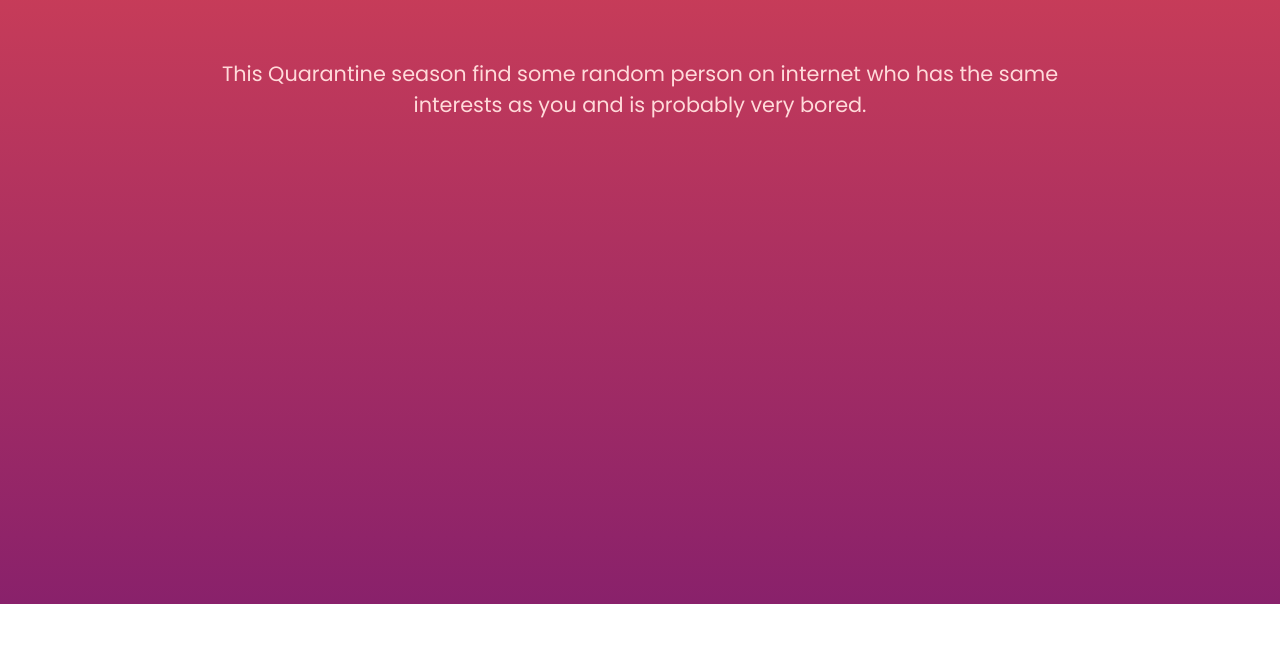
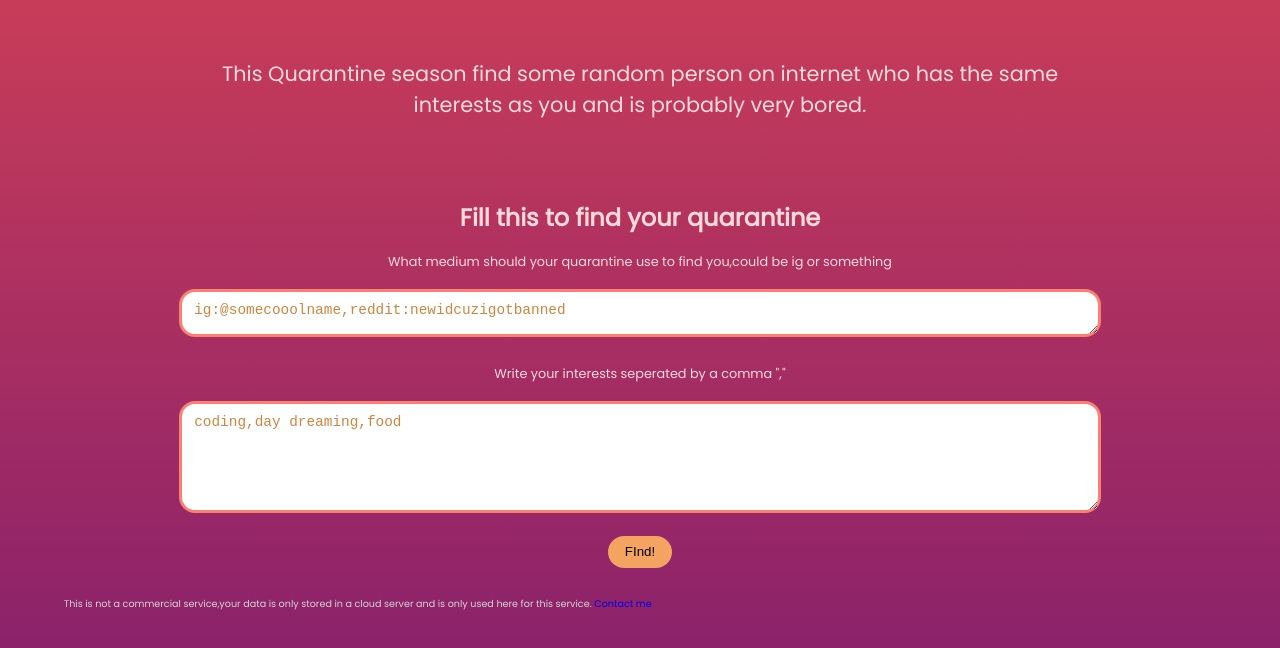
Before and after one commit to iam-Akshat/findQuarantine, a website: page public/index.html in a window 1280 px wide. Shown: the part 196-844 px from the top of the page. Before the commit the page ends 800 px from the top, so only its background shows below. Drawn offline with Linux system fonts and the light colour scheme.

Commit message:
form is complete,some animations to be added later

```diff
--- a/public/index.html
+++ b/public/index.html
@@ -18,11 +18,20 @@
         <section id="intro">
             <p>This Quarantine season find some random person on internet who has the same interests as you and is probably very bored.</p>
         </section>
-        <section id="form">
+        <section id="form-container">
             <form action="/" method="post">
-
+                <h1>Fill this to find your quarantine</h1>
+                <label style="margin:1rem;font-size: 0.8rem ;"for="cid">What medium should your quarantine use to find you,could be ig or something</label>
+                <textarea name="cid" id="cid" placeholder="ig:@somecooolname,reddit:newidcuzigotbanned"></textarea>
+                <label style="margin-top:3rem;font-size: 0.8rem ;"for="tags">Write your interests seperated by a comma ","</label>
+                <textarea name="intags" id="tags" cols="30" rows="10" placeholder="coding,day dreaming,food"></textarea>
+                <button id="submit" type="submit">FInd!</button>
             </form>
         </section>
+        <footer>
+            This is not a commercial service,your data is only stored in a cloud server and is only used here for this service.
+            <a href="mailto:masterakshata@gmail.com">Contact me</a>
+        </footer>
     </div>
 </body>
 </html>
--- a/public/styles.scss
+++ b/public/styles.scss
@@ -3,16 +3,75 @@
     padding: 0;
     box-sizing: border-box;
 }
+
+#form-container{
+    label{
+        line-height: 0.1rem ;
+    }
+    h1{
+        margin-bottom: 0.8rem;
+    }
+    textarea{
+        border-radius: 16px;
+        border: 3px solid salmon;
+        padding: 10px 12px;
+        &:focus{
+            outline: none;
+        }
+    }
+    text-align: center;
+    display: flex;
+    width: 80%;
+    flex-direction: column;
+    align-items: center;
+    margin: 5rem auto 0 auto;
+    #cid{
+        width: 100%;
+        height: 3rem;
+
+
+        margin-top: 1rem;
+        margin-bottom: 1rem;
+        // margin-right: 50%;
+        &::placeholder{
+            font-size: 0.9rem;
+            color: peru;
+        }
+    }
+    #tags{
+        width: 100%;
+        height: 3rem;
+        padding: 10px 12px;
+        margin-top: 1rem;
+        height: 7rem;
+        &::placeholder{
+            color: peru;
+            font-size: 0.9rem;
+        }
+    }
+    #submit{
+        margin-top: 1rem;
+        height: 2rem;
+        width: 4rem;
+        background-color: sandybrown;
+        border: none;
+        border-radius: 32px;
+        &:focus{
+            outline: none;
+        }
+    }
+}
 .main-container{
+    background-image: linear-gradient(#DA4453,#89216B);
+    background-repeat: no-repeat;
+    background-attachment: fixed;
     padding: 5% 5%;
-    height: 100vh;
+    height: 100%;
     width: 100vw;
     font-family: 'Poppins',sans-serif;
     color: #ffdada;
-    background-image: linear-gradient(#DA4453,#89216B);
 }
 #intro{
-    margin-top: 3rem;
     text-align: center;
     font-size: 1.3rem;
     max-width: 100vw;
@@ -26,16 +85,13 @@ a{
 }
 header{
     display: flex;
-
     justify-content: space-between;
     animation: load 0.8s cubic-bezier(0.55, 0.055, 0.675, 0.19) forwards;
-    // .logo-text{
-
-    //     animation: load 1.5s ease-in forwards;
-    // }
-    // .logo{
-    //     animation: load 0.3s ease-in 1.4s forwards;
-    // }
+    h1{
+        font-family: 'Baloo 2';
+        color: #f8f8f8;
+        margin: 0 0 -0.9rem 0;
+    }
 }
 
 @keyframes load{
@@ -63,8 +119,10 @@ header{
 
 //     height: auto;
 // }
-header h1{
-    font-family: 'Baloo 2';
-    color: #f8f8f8;
-    margin: 0 0 -0.9rem 0;
+
+footer{
+    margin-top: 2rem;
+    line-height: 0.5rem;
+    color: lightgray;
+    font-size: 0.6rem;
 }
```
Also changed, not shown: public/styles.css, 1 other file.
